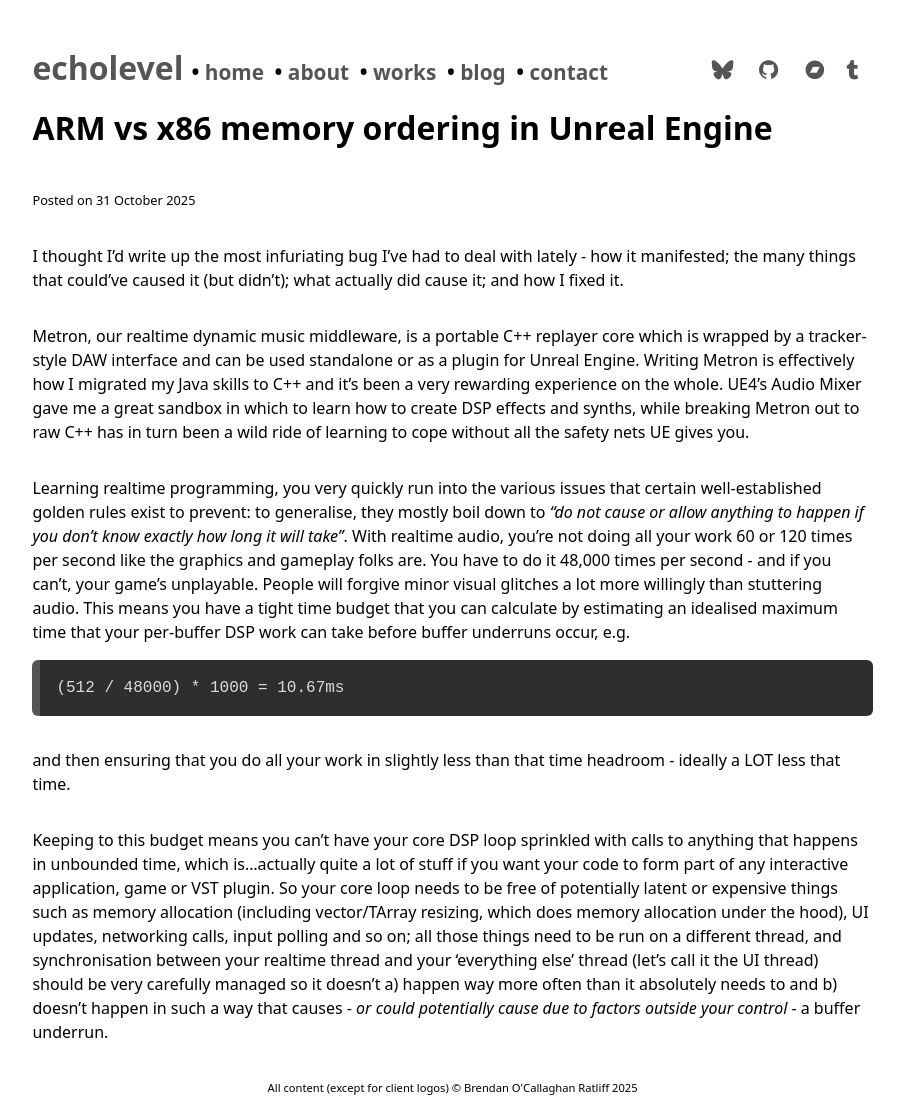
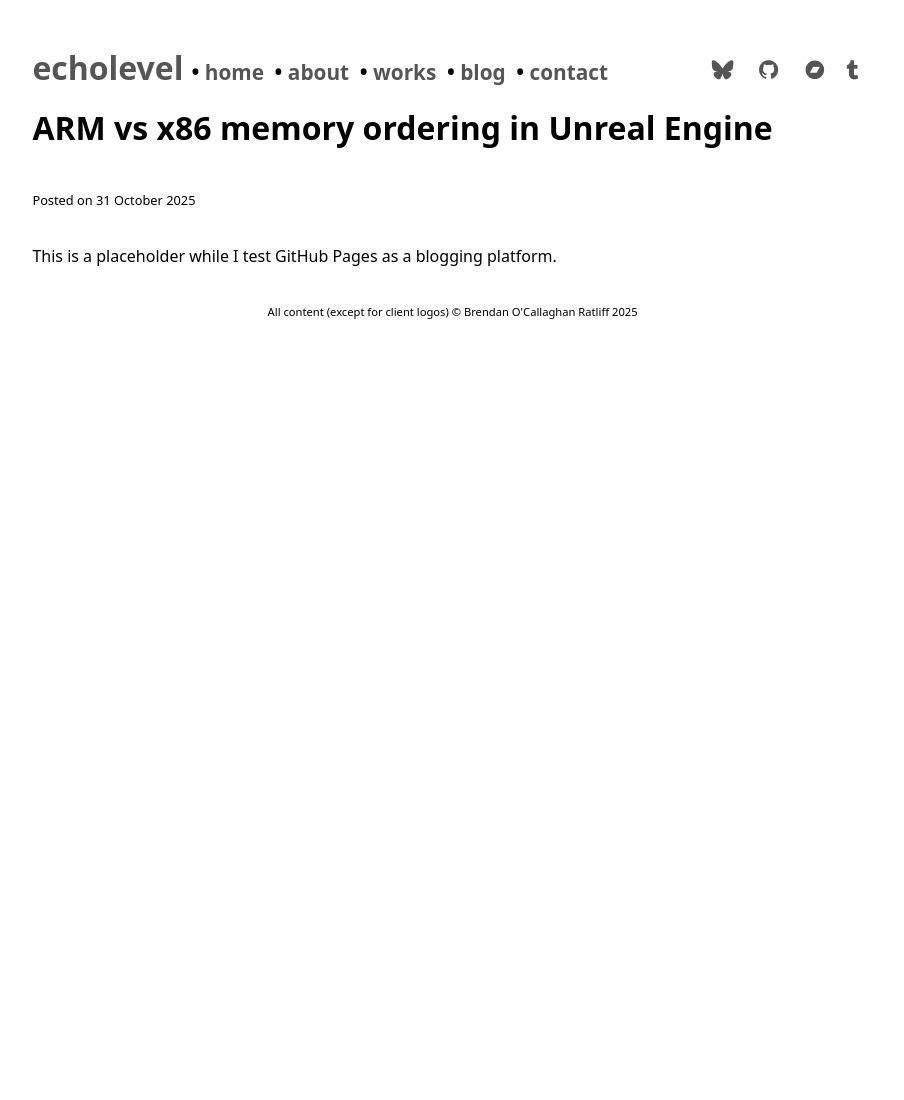
Before and after one commit to echolevel/echolevel.github.io, a Jekyll site: the page built from _posts/2025-10-30-ARMvsx86-UE5-audio.md, in a window 1280 px wide. Shown: the whole page, without its empty margins (189-1093 px from the left). Built offline with Jekyll 4.4.1, drawn with Linux system fonts in a browser that asks for light colours; nearby versions of some CDN libraries; after the commit the page ends 900 px from its top, so only the background shows below that.

Commit message:
Update 2025-10-30-ARMvsx86-UE5-audio.md

````diff
--- a/_posts/2025-10-30-ARMvsx86-UE5-audio.md
+++ b/_posts/2025-10-30-ARMvsx86-UE5-audio.md
@@ -11,14 +11,4 @@
 pinned: -1
 ---
 
-I thought I'd write up the most infuriating bug I've had to deal with lately - how it manifested; the many things that could've caused it (but didn't); what actually did cause it; and how I fixed it.
-
-Metron, our realtime dynamic music middleware, is a portable C++ replayer core which is wrapped by a tracker-style DAW interface and can be used standalone or as a plugin for Unreal Engine. Writing Metron is effectively how I migrated my Java skills to C++ and it's been a very rewarding experience on the whole. UE4's Audio Mixer gave me a great sandbox in which to learn how to create DSP effects and synths, while breaking Metron out to raw C++ has in turn been a wild ride of learning to cope without all the safety nets UE gives you.
-
-Learning realtime programming, you very quickly run into the various issues that certain well-established golden rules exist to prevent: to generalise, they mostly boil down to *“do not cause or allow anything to happen if you don’t know exactly how long it will take”*. With realtime audio, you're not doing all your work 60 or 120 times per second like the graphics and gameplay folks are. You have to do it 48,000 times per second - and if you can't, your game's unplayable. People will forgive minor visual glitches a lot more willingly than stuttering audio. This means you have a tight time budget that you can calculate by estimating an idealised maximum time that your per-buffer DSP work can take before buffer underruns occur, e.g.
-```
-(512 / 48000) * 1000 = 10.67ms
-```
-and then ensuring that you do all your work in slightly less than that time headroom - ideally a LOT less that time.
-
-Keeping to this budget means you can't have your core DSP loop sprinkled with calls to anything that happens in unbounded time, which is...actually quite a lot of stuff if you want your code to form part of any interactive application, game or VST plugin. So your core loop needs to be free of potentially latent or expensive things such as memory allocation (including vector/TArray resizing, which does memory allocation under the hood), UI updates, networking calls, input polling and so on; all those things need to be run on a different thread, and synchronisation between your realtime thread and your 'everything else' thread (let's call it the UI thread) should be very carefully managed so it doesn't a) happen way more often than it absolutely needs to and b) doesn't happen in such a way that causes - *or could potentially cause due to factors outside your control* - a buffer underrun.
+This is a placeholder while I test GitHub Pages as a blogging platform.
````
